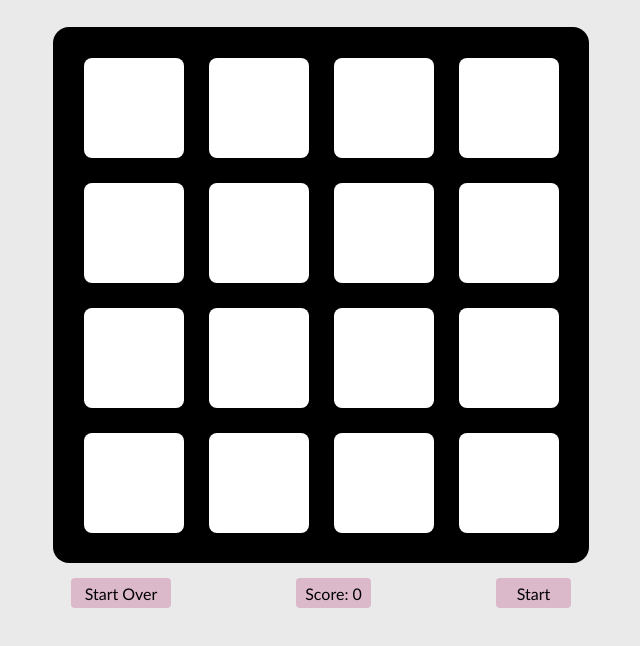
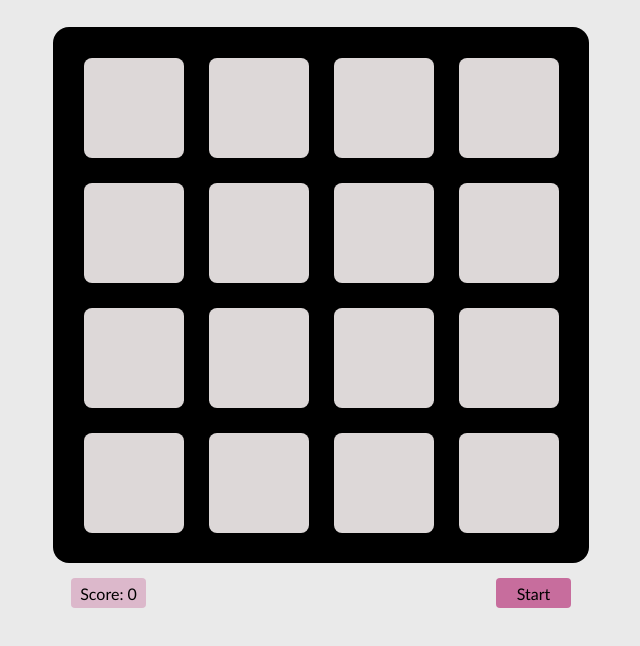
Before and after one commit to kathrynmckean/memoryGame, a plain HTML site: page index.html in a window 1280 px wide. Both pictures are taken after a click on the element "Start". Shown: the part 108-754 px from the top of the page, without its empty margins (319-959 px from the left). Drawn offline with Linux system fonts and the light colour scheme.

Commit message:
temporary update

```diff
--- a/app.js
+++ b/app.js
@@ -116,12 +116,13 @@ const refresh = () => {
         tile.appendChild(div);
         div.addEventListener('click', clickTile);
     }
+
     // show all tiles for 3 seconds and then hide
 
-    setTimeout(() => {
+    // setTimeout(() => {
 
-        gameState = gameFunctions.playing;
-    }, 3000);
+    gameState = gameFunctions.playing;
+    // }, 3000);
 
 
 }
--- a/index.html
+++ b/index.html
@@ -15,7 +15,7 @@
     <div class="gameBoard" id="gameBoard">
     </div>
     <div class="menu" id="menu">
-        <button id="resetButton">Start Over</button>
+        <!-- <button id="resetButton">Start Over</button> -->
     </div>
 
     <script src="./app.js"></script>
--- a/styles/styles.css
+++ b/styles/styles.css
@@ -54,6 +54,7 @@ h2 {
     margin-top: 15px;
 }
 
+/*
 #resetButton {
     background-color: #DCB8CB;
     width: 100px;
@@ -61,7 +62,7 @@ h2 {
     font-size: inherit;
     border: 0px;
     border-radius: .25em;
-}
+} */
 
 .scoreCard {
     display: flex;
@@ -77,7 +78,7 @@ h2 {
     display: flex;
     align-items: center;
     justify-content: center;
-    background-color: #DCB8CB;
+    background-color: #c76d9d;
     width: 75px;
     border-radius: .25em;
 
@@ -85,7 +86,7 @@ h2 {
 
 
 .tileBack {
-    background-color: white;
+    background-color: rgb(221, 216, 216);
     height: 100px;
     width: 100px;
     margin: 12.5px;
@@ -93,7 +94,7 @@ h2 {
 }
 
 .background {
-    background-color: rgb(213, 213, 213);
+    background-color: rgb(131, 131, 131);
     height: 100px;
     width: 100px;
     margin: 12.5px;
```
